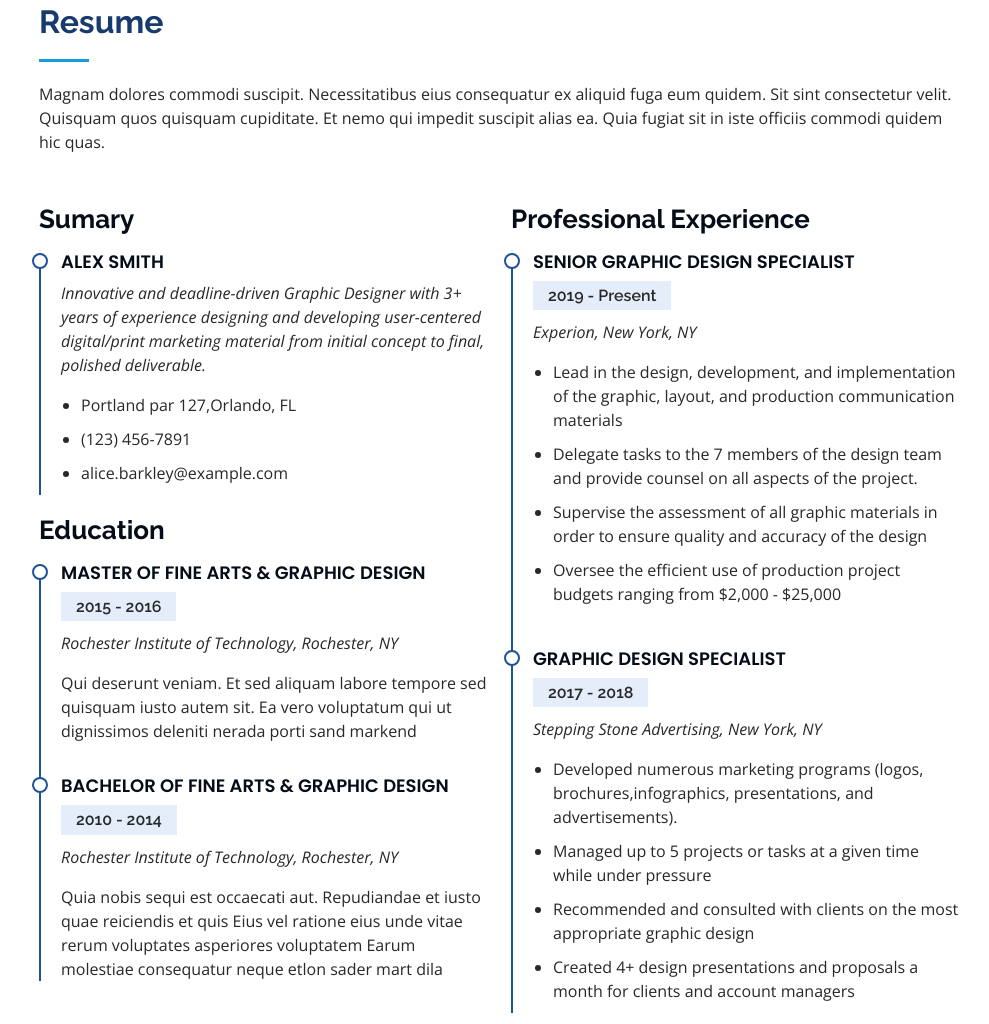
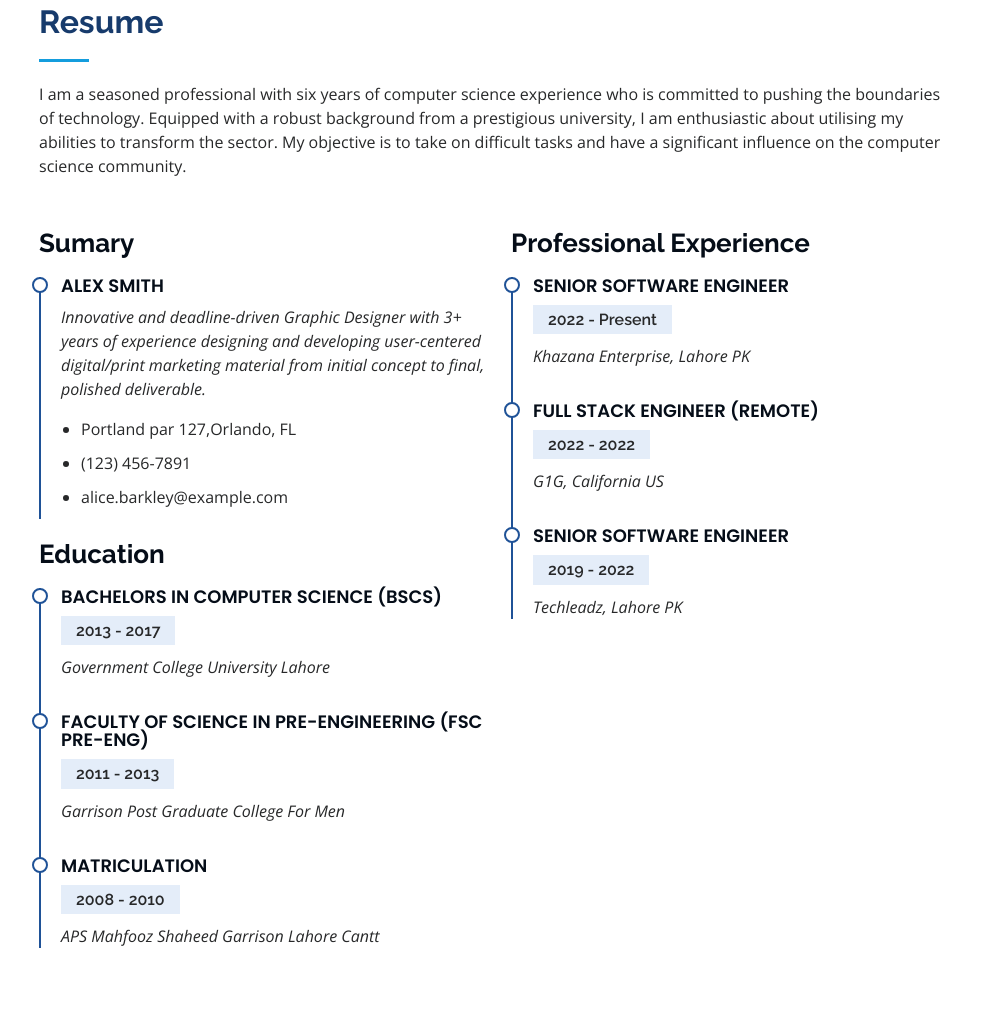
Before and after one commit to umair-ravian/portfolio, a plain HTML site: page index.html in a window 1280 px wide. Shown: the part 2776-3800 px from the top of the page, without its empty margins (291-1280 px from the left). Drawn offline with nearby package versions, Linux system fonts and the light colour scheme.

Commit message:
Modified the resume part

```diff
--- a/index.html
+++ b/index.html
@@ -260,7 +260,7 @@ I'm a firm believer in lifelong learning and I'm always excited to dive into new
 
         <div class="section-title">
           <h2>Resume</h2>
-          <p>Magnam dolores commodi suscipit. Necessitatibus eius consequatur ex aliquid fuga eum quidem. Sit sint consectetur velit. Quisquam quos quisquam cupiditate. Et nemo qui impedit suscipit alias ea. Quia fugiat sit in iste officiis commodi quidem hic quas.</p>
+          <p>I am a seasoned professional with six years of computer science experience who is committed to pushing the boundaries of technology. Equipped with a robust background from a prestigious university, I am enthusiastic about utilising my abilities to transform the sector. My objective is to take on difficult tasks and have a significant influence on the computer science community.</p>
         </div>
 
         <div class="row">
@@ -278,41 +278,58 @@ I'm a firm believer in lifelong learning and I'm always excited to dive into new
 
             <h3 class="resume-title">Education</h3>
             <div class="resume-item">
-              <h4>Master of Fine Arts &amp; Graphic Design</h4>
-              <h5>2015 - 2016</h5>
-              <p><em>Rochester Institute of Technology, Rochester, NY</em></p>
-              <p>Qui deserunt veniam. Et sed aliquam labore tempore sed quisquam iusto autem sit. Ea vero voluptatum qui ut dignissimos deleniti nerada porti sand markend</p>
+              <h4>Bachelors in Computer Science (BSCS)</h4>
+              <h5>2013 - 2017</h5>
+              <p><em>Government College University Lahore</em></p>
+              <!-- <p>Qui deserunt veniam. Et sed aliquam labore tempore sed quisquam iusto autem sit. Ea vero voluptatum qui ut dignissimos deleniti nerada porti sand markend</p> -->
             </div>
             <div class="resume-item">
-              <h4>Bachelor of Fine Arts &amp; Graphic Design</h4>
-              <h5>2010 - 2014</h5>
-              <p><em>Rochester Institute of Technology, Rochester, NY</em></p>
-              <p>Quia nobis sequi est occaecati aut. Repudiandae et iusto quae reiciendis et quis Eius vel ratione eius unde vitae rerum voluptates asperiores voluptatem Earum molestiae consequatur neque etlon sader mart dila</p>
+              <h4>Faculty of science in Pre-Engineering (Fsc Pre-Eng)</h4>
+              <h5>2011 - 2013</h5>
+              <p><em>Garrison Post Graduate College For Men</em></p>
+              <!-- <p>Quia nobis sequi est occaecati aut. Repudiandae et iusto quae reiciendis et quis Eius vel ratione eius unde vitae rerum voluptates asperiores voluptatem Earum molestiae consequatur neque etlon sader mart dila</p> -->
+            </div>
+            <div class="resume-item">
+              <h4>Matriculation</h4>
+              <h5>2008 - 2010</h5>
+              <p><em>APS Mahfooz Shaheed Garrison Lahore Cantt</em></p>
+              <!-- <p>Quia nobis sequi est occaecati aut. Repudiandae et iusto quae reiciendis et quis Eius vel ratione eius unde vitae rerum voluptates asperiores voluptatem Earum molestiae consequatur neque etlon sader mart dila</p> -->
             </div>
           </div>
           <div class="col-lg-6" data-aos="fade-up" data-aos-delay="100">
             <h3 class="resume-title">Professional Experience</h3>
             <div class="resume-item">
-              <h4>Senior graphic design specialist</h4>
-              <h5>2019 - Present</h5>
-              <p><em>Experion, New York, NY </em></p>
-              <ul>
+              <h4>Senior Software Engineer</h4>
+              <h5>2022 - Present</h5>
+              <p><em>Khazana Enterprise, Lahore PK </em></p>
+              <!-- <ul>
                 <li>Lead in the design, development, and implementation of the graphic, layout, and production communication materials</li>
                 <li>Delegate tasks to the 7 members of the design team and provide counsel on all aspects of the project. </li>
                 <li>Supervise the assessment of all graphic materials in order to ensure quality and accuracy of the design</li>
                 <li>Oversee the efficient use of production project budgets ranging from $2,000 - $25,000</li>
-              </ul>
+              </ul> -->
             </div>
             <div class="resume-item">
-              <h4>Graphic design specialist</h4>
-              <h5>2017 - 2018</h5>
-              <p><em>Stepping Stone Advertising, New York, NY</em></p>
-              <ul>
+              <h4>Full Stack Engineer (Remote)</h4>
+              <h5>2022 - 2022</h5>
+              <p><em>G1G, California US</em></p>
+              <!-- <ul>
                 <li>Developed numerous marketing programs (logos, brochures,infographics, presentations, and advertisements).</li>
                 <li>Managed up to 5 projects or tasks at a given time while under pressure</li>
                 <li>Recommended and consulted with clients on the most appropriate graphic design</li>
                 <li>Created 4+ design presentations and proposals a month for clients and account managers</li>
-              </ul>
+              </ul> -->
+            </div>
+            <div class="resume-item">
+              <h4>Senior Software Engineer</h4>
+              <h5>2019 - 2022</h5>
+              <p><em>Techleadz, Lahore PK</em></p>
+              <!-- <ul>
+                <li>Developed numerous marketing programs (logos, brochures,infographics, presentations, and advertisements).</li>
+                <li>Managed up to 5 projects or tasks at a given time while under pressure</li>
+                <li>Recommended and consulted with clients on the most appropriate graphic design</li>
+                <li>Created 4+ design presentations and proposals a month for clients and account managers</li>
+              </ul> -->
             </div>
           </div>
         </div>
```
